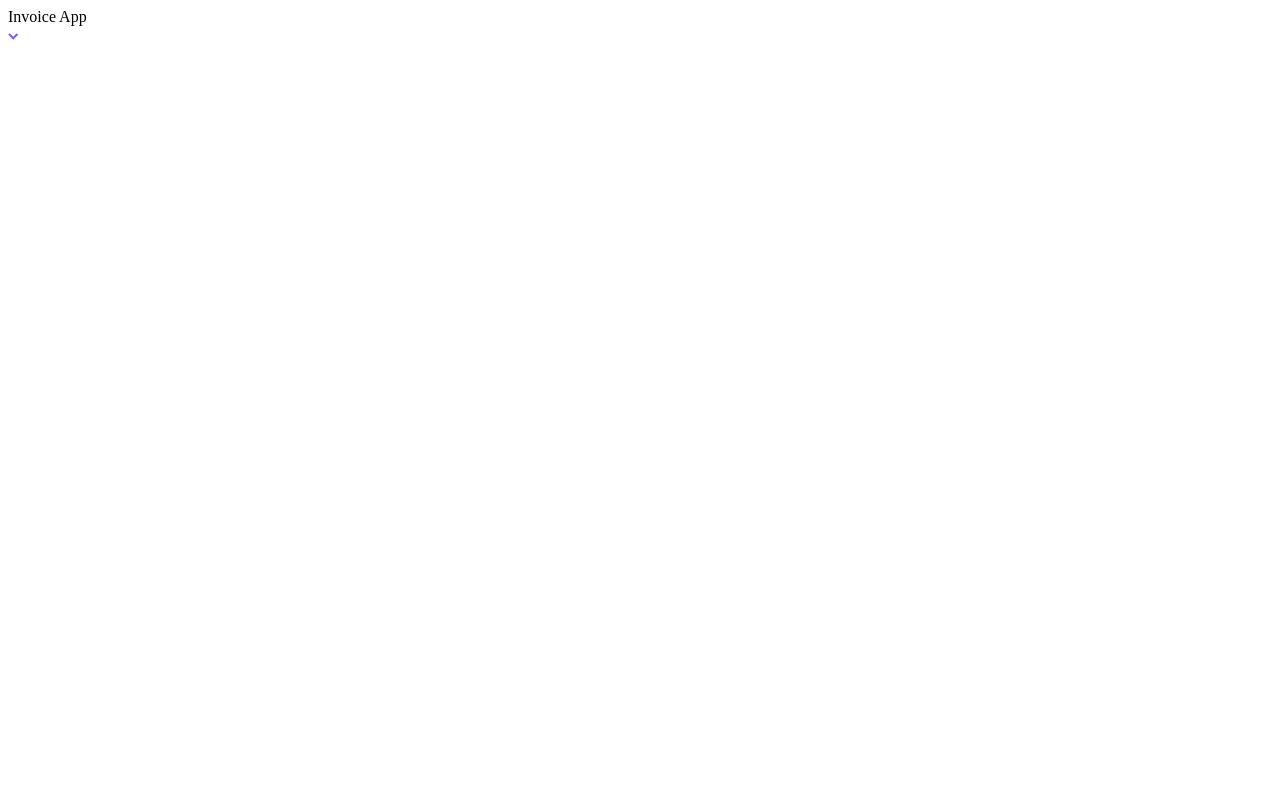
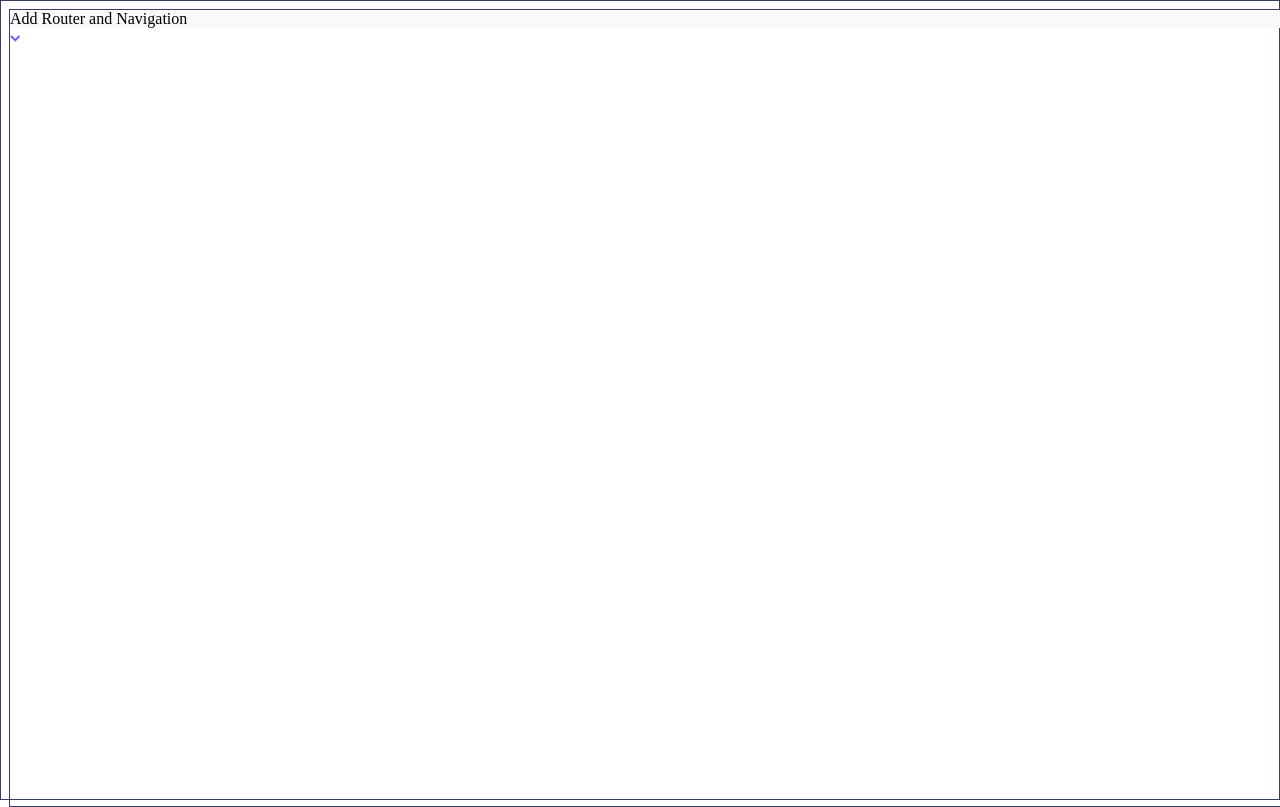
Before and after one commit to timegated/invoice-app, a React (Vite) app in the folder ui/: page / in a window 1280 px wide. Built offline with nearby package versions, Linux system fonts and the light colour scheme.

Commit message:
re-installed with yarn

```diff
--- a/ui/package.json
+++ b/ui/package.json
@@ -21,7 +21,8 @@
   "homepage": "https://github.com/timegated/invoice-app#readme",
   "dependencies": {
     "react": "^18.2.0",
-    "react-dom": "^18.2.0"
+    "react-dom": "^18.2.0",
+    "react-router": "^6.8.1"
   },
   "devDependencies": {
     "@types/react": "^18.0.27",
--- a/ui/src/App.tsx
+++ b/ui/src/App.tsx
@@ -1,9 +1,10 @@
 import iconArrowDown from './assets/icon-arrow-down.svg'
+import './app.css';
 
 const App = (): JSX.Element => {
   return (
     <>
-      <div>Invoice App</div>
+      <div className="main-content">Add Router and Navigation</div>
       <img src={iconArrowDown} alt="" />
     </>
   )
--- /dev/null
+++ b/ui/src/app.css
@@ -0,0 +1,3 @@
+.main-content {
+  background: var(--main-color-background);
+}
--- a/ui/src/main.css
+++ b/ui/src/main.css
@@ -1,14 +1,21 @@
 :root {
-  --main-color-purple: hsl(252, 94, 67);
-  --secondary-color-purple: hsl(252, 100, 73);
-  --main-color-dark: hsl(233, 31, 17);
-  --secondary-color-dark: hsl(233, 30, 21);
-  --main-color-lightgray: hsl(231, 73, 93);
-  --main-color-darkgray: hsl(231, 20, 61);
-  --main-color-pale-blue: hsl(231, 37, 63);
-  --main-color-black: hsl(228, 29, 7);
-  --secondary-color-black: hsl(233, 30, 31);
-  --main-color-background: hsl(240, 27, 98);
-  --main-color-papaya: hsl(0, 100, 80);
-  --main-color-reddish: hsl(0, 80, 63);
+  --main-color-purple: hsl(252, 94%, 67%);
+  --secondary-color-purple: hsl(252, 100%, 73%);
+  --main-color-dark: hsl(233, 31%, 17%);
+  --secondary-color-dark: hsl(233, 30%, 21%);
+  --main-color-lightgray: hsl(231, 73%, 93%);
+  --main-color-darkgray: hsl(231, 20%, 61%);
+  --main-color-pale-blue: hsl(231, 37%, 63%);
+  --main-color-black: hsl(228, 29%, 7%);
+  --secondary-color-black: hsl(233, 30%, 31%);
+  --main-color-background: hsl(240, 27%, 98%);
+  --main-color-papaya: hsl(0, 100%, 80%);
+  --main-color-reddish: hsl(0, 80%, 63%);
 }
+
+html, body {
+  box-sizing: border-box;
+  width: 100%;
+  height: 100%;
+  border: 1px solid var(--secondary-color-black);
+}
--- a/ui/src/main.tsx
+++ b/ui/src/main.tsx
@@ -1,6 +1,7 @@
 import React from 'react'
 import ReactDOM from 'react-dom/client'
 import App from './App'
+import './main.css'
 
 ReactDOM.createRoot(document.getElementById('root') as HTMLElement).render(
   <React.StrictMode>
```
Also changed, not shown: 2 other files (tests, documents, lock files or other folders).
